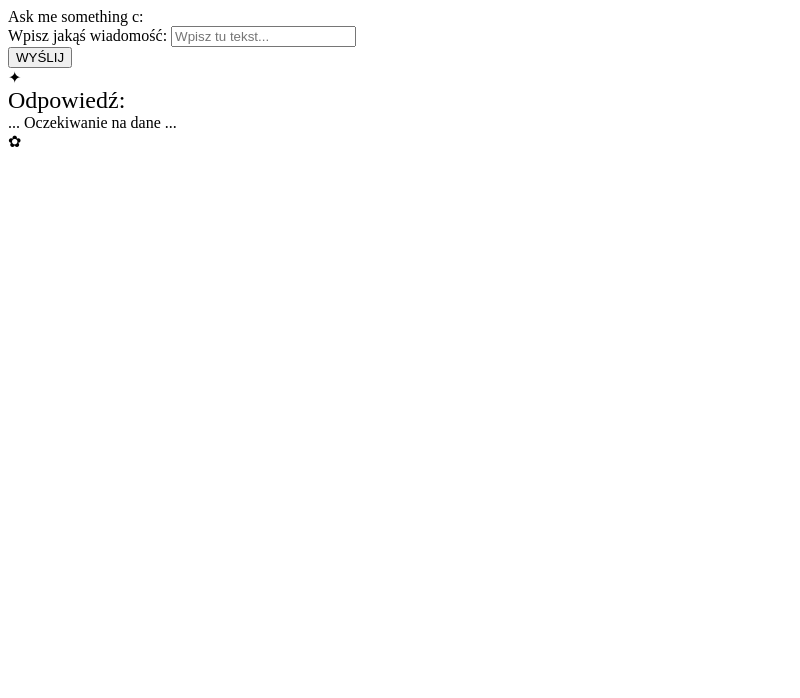
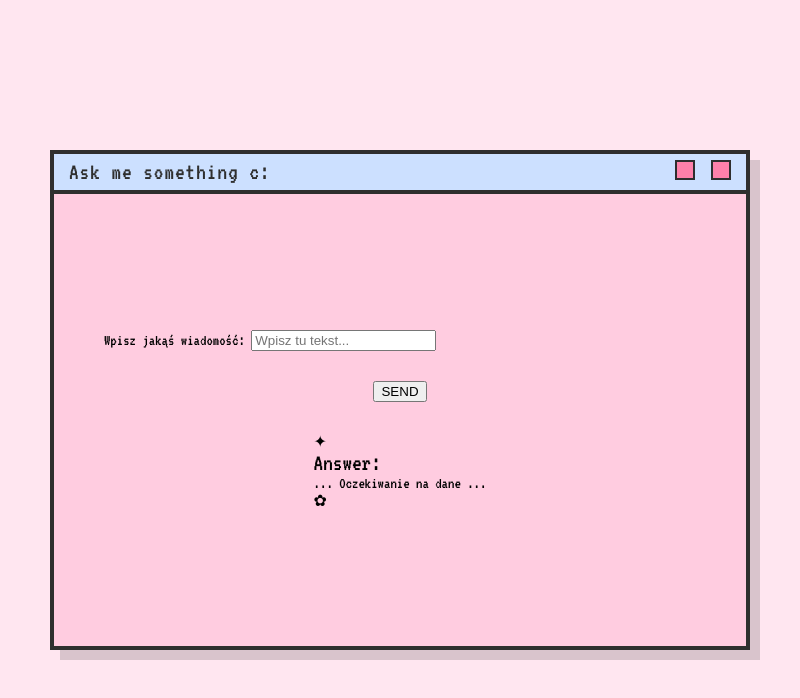
Before and after one commit to oskaars/IoT-voice-project, an Electron app: page public/index.html in a window 800 px wide. Drawn offline with Linux system fonts and the light colour scheme.

Commit message:
add 1st version of ui, styled body, app container and title bar

```diff
--- a/public/index.html
+++ b/public/index.html
@@ -6,7 +6,81 @@
     <meta name="viewport" content="width=device-width, initial-scale=1.0">
     <title>UI for my IoT project</title>
     <link href="https://fonts.googleapis.com/css2?family=VT323&display=swap" rel="stylesheet">
+    <style>
+        :root {
+            --bg-body: #ffe6f0;
+            --bg-app: #ffcce0;
+            --bg-input: #fffdd0;
+            --accent-blue: #cce0ff;
+            --btn-color: #ff99bb;
+            --btn-hover: #ff80aa;
+            --border: #2e2e2e;
+        }
 
+        * {
+            box-sizing: border-box;
+        }
+
+        body {
+            background-color: var(--bg-body);
+            display: flex;
+            justify-content: center;
+            align-items: center;
+            height: 100vh;
+            margin: 0;
+            font-family: 'VT323', monospace;
+            overflow: hidden;
+        }
+
+        .app-container {
+            width: 700px;
+            height: 500px;
+            background-color: var(--bg-app);
+            border: 4px solid var(--border);
+
+            box-shadow: 10px 10px 0px rgba(0, 0, 0, 0.15);
+            display: flex;
+            flex-direction: column;
+            position: relative;
+        }
+
+        .title-bar {
+            height: 40px;
+            background-color: var(--accent-blue);
+            border-bottom: 4px solid var(--border);
+            display: flex;
+            justify-content: space-between;
+            align-items: center;
+            padding: 0 15px;
+            font-size: 24px;
+            color: var(--border);
+            letter-spacing: 1px;
+        }
+
+        button:disabled {
+            opacity: 0.5;
+            cursor: not-allowed;
+        }
+
+        .window-controls div {
+            width: 20px;
+            height: 20px;
+            background: #ff80aa;
+            border: 2px solid var(--border);
+            display: inline-block;
+            margin-left: 5px;
+        }
+
+        .content {
+            flex: 1;
+            padding: 50px;
+            display: flex;
+            flex-direction: column;
+            align-items: center;
+            justify-content: center;
+            gap: 30px
+        }
+    </style>
 </head>
 
 <body>
@@ -23,11 +97,11 @@
                 <label>Wpisz jakąś wiadomość: </label>
                 <input type="text" class="pixel-input" id="userInput" placeholder="Wpisz tu tekst...">
             </div>
-            <button class="pixel-btn" onclick="sendMessage()">WYŚLIJ</button>
+            <button class="pixel-btn" onclick="sendMessage()">SEND</button>
 
             <div class="response-box">
                 <div class="decoration flower-2">✦</div>
-                <label style="font-size: 24px;">Odpowiedź:</label>
+                <label id="label1" style="font-size: 24px;">Answer: </label>
                 <div class="response-text" id="responseArea">
                     ... Oczekiwanie na dane ...
                 </div>
@@ -37,9 +111,34 @@
     </div>
 
     <script>
-        function sendMessage(){
+        function sendMessage() {
             const input = document.getElementById('userInput')
             const output = document.getElementById('responseArea')
+            const button = document.getElementsByClassName('pixel-btn')[0]
+            const label = document.getElementById('label1')
+
+            output.innerText = "poczekaj chwilę, ładuję się c:" //toadd some fancy ahh loading animation
+            button.disabled = true
+            label1.style.visibility = 'hidden'
+            const text = input.value
+
+
+            fetch('http://localhost:3000/process-audio', {
+                method: 'POST',
+                headers: { 'Content-Type': 'application/json' },
+                body: JSON.stringify({ text: text })
+            })
+                .then(response => response.json())
+
+                .then(data => {
+                    output.innerText = data.text
+                })
+                .catch(error => {
+                    output.innerText = error.message
+                })
+                .finally(() => {
+                    button.disabled = false
+                })
 
         }
     </script>
```
